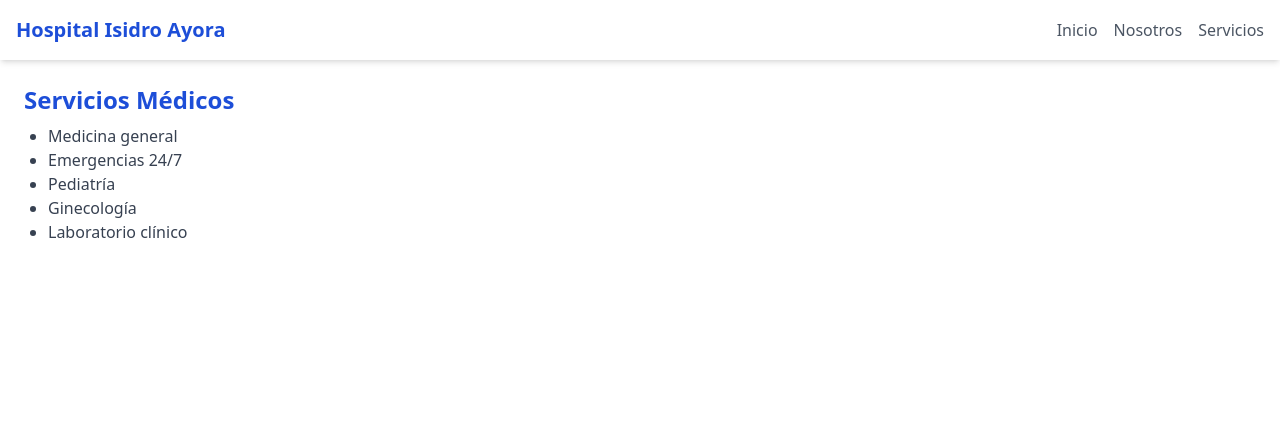
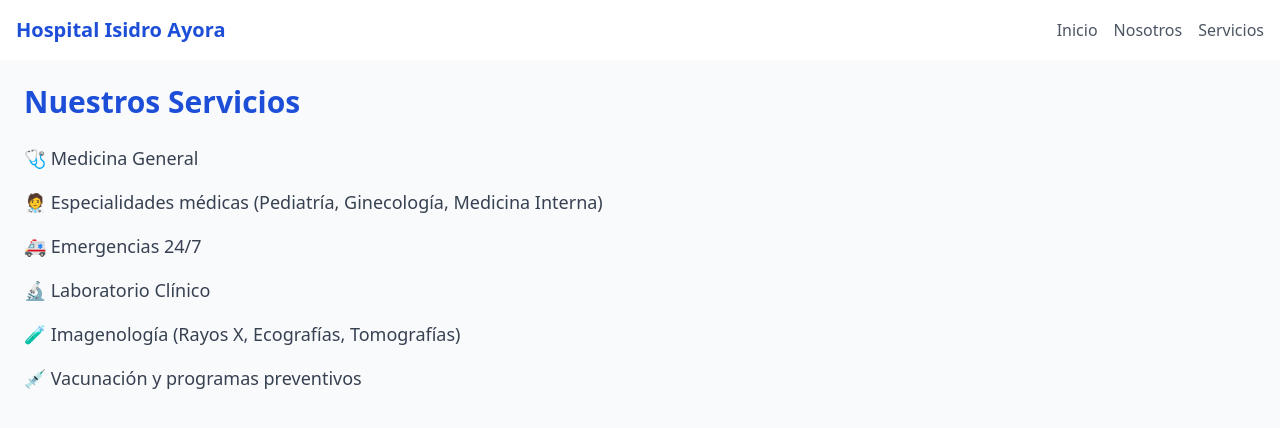
Before and after one commit to LordAlienis/hia_web, a React (Vite) app: page /services in a window 1280 px wide. Shown: the top 428 px of the page. Built offline with nearby package versions, Linux system fonts and the light colour scheme.

Commit message:
Update Services.jsx

```diff
--- a/src/pages/Services.jsx
+++ b/src/pages/Services.jsx
@@ -3,19 +3,20 @@ import { motion } from "framer-motion";
 export default function Services() {
   return (
     <motion.div
-      className="p-6"
+      className="p-6 bg-gray-50 min-h-screen"
       initial={{ opacity: 0, y: 30 }}
       animate={{ opacity: 1, y: 0 }}
       exit={{ opacity: 0 }}
       transition={{ duration: 0.6 }}
     >
-      <h2 className="text-2xl font-bold text-blue-700 mb-2">Servicios Médicos</h2>
-      <ul className="list-disc ml-6 text-gray-700">
-        <li>Medicina general</li>
-        <li>Emergencias 24/7</li>
-        <li>Pediatría</li>
-        <li>Ginecología</li>
-        <li>Laboratorio clínico</li>
+      <h2 className="text-3xl font-bold text-blue-700 mb-6">Nuestros Servicios</h2>
+      <ul className="space-y-4 text-gray-700 text-lg">
+        <li>🩺 Medicina General</li>
+        <li>🧑‍⚕️ Especialidades médicas (Pediatría, Ginecología, Medicina Interna)</li>
+        <li>🚑 Emergencias 24/7</li>
+        <li>🔬 Laboratorio Clínico</li>
+        <li>🧪 Imagenología (Rayos X, Ecografías, Tomografías)</li>
+        <li>💉 Vacunación y programas preventivos</li>
       </ul>
     </motion.div>
   );
```
